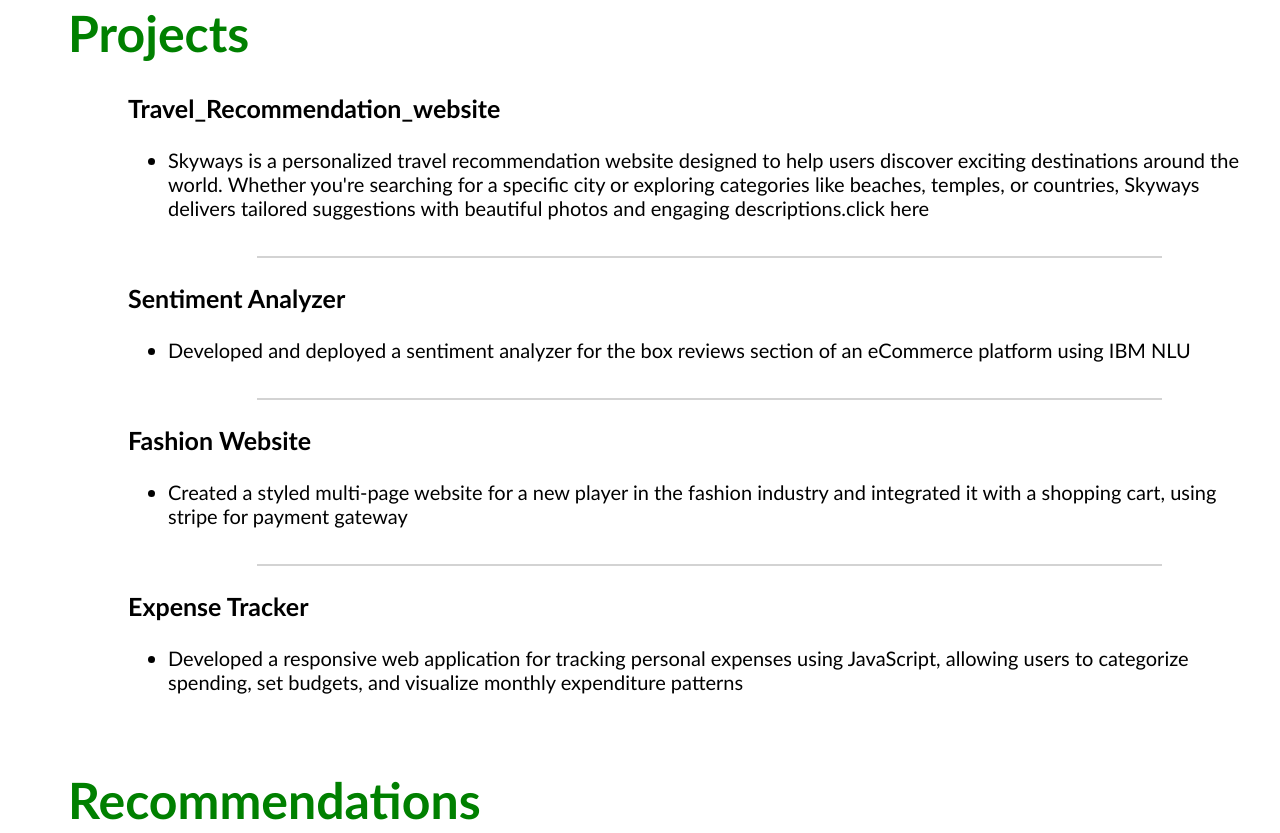
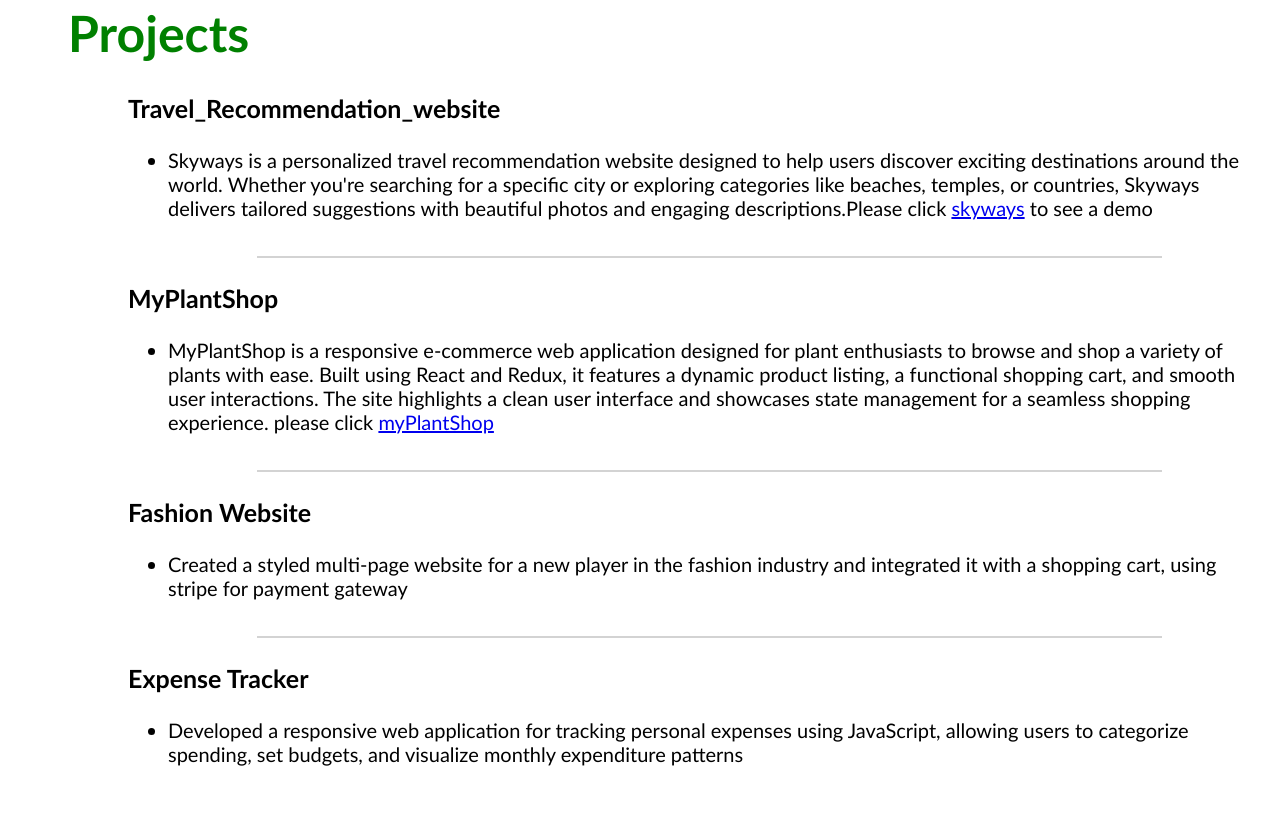
Before and after one commit to ezegeorgechukwuma/george-portfolio, a plain HTML site: page index.html in a window 1280 px wide. Shown: the part 1338-2171 px from the top of the page. Drawn offline with Linux system fonts and the light colour scheme.

Commit message:
added new project

```diff
--- a/index.html
+++ b/index.html
@@ -106,14 +106,14 @@
           <div class="project-card">
             <h3>Travel_Recommendation_website</h3>
             <ul>
-              <li>Skyways is a personalized travel recommendation website designed to help users discover exciting destinations around the world. Whether you're searching for a specific city or exploring categories like beaches, temples, or countries, Skyways delivers tailored suggestions with beautiful photos and engaging descriptions.click here</li>
+              <li>Skyways is a personalized travel recommendation website designed to help users discover exciting destinations around the world. Whether you're searching for a specific city or exploring categories like beaches, temples, or countries, Skyways delivers tailored suggestions with beautiful photos and engaging descriptions.Please click <a href="https://ezegeorgechukwuma.github.io/travelRecommendation/" target="_blank">skyways</a> to see a demo </li>
             </ul>
           </div>
           <hr>
           <div class="project-card">
-            <h3>Sentiment Analyzer</h3>
+            <h3>MyPlantShop</h3>
             <ul>
-              <li>Developed and deployed a sentiment analyzer for the box reviews section of an eCommerce platform using IBM NLU</li>
+              <li>MyPlantShop is a responsive e-commerce web application designed for plant enthusiasts to browse and shop a variety of plants with ease. Built using React and Redux, it features a dynamic product listing, a functional shopping cart, and smooth user interactions. The site highlights a clean user interface and showcases state management for a seamless shopping experience. please click <a href="https://ezegeorgechukwuma.github.io/myPlantShop/" target="_blank">myPlantShop</a></li>
             </ul>
           </div>
           <hr>
```
